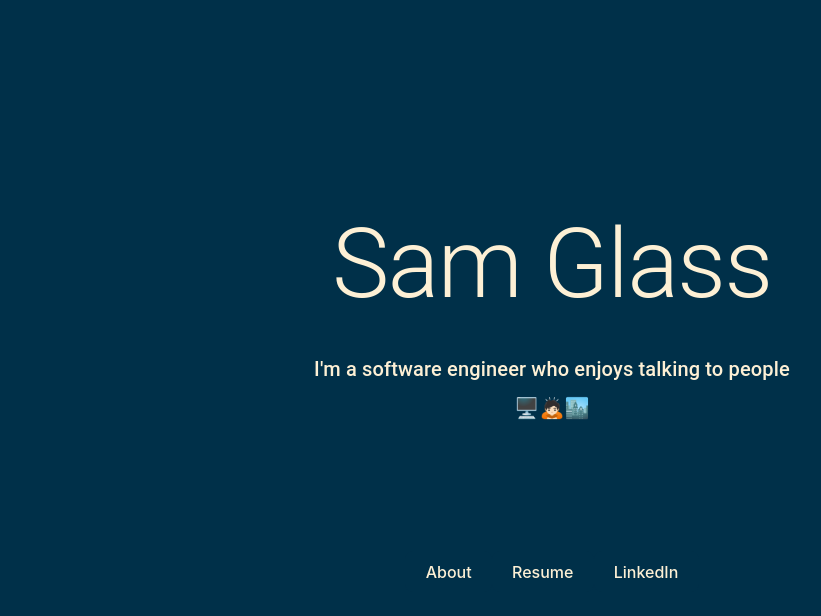
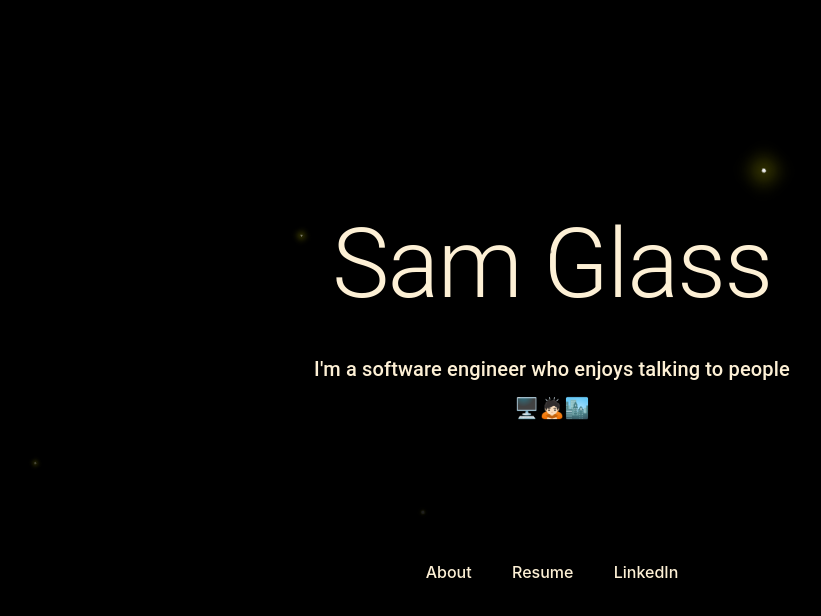
Before and after one commit to gazebosx3/samdotcom, a React (Vite) app: page / in a window 1280 px wide. Shown: the top 616 px of the page, without its empty margins (88-909 px from the left). Built offline with nearby package versions, Linux system fonts and the light colour scheme.

Commit message:
fireflies working

```diff
--- a/package.json
+++ b/package.json
@@ -34,6 +34,7 @@
     "eslint": "^8.57.0",
     "eslint-plugin-react-hooks": "^4.6.0",
     "eslint-plugin-react-refresh": "^0.4.6",
+    "sass": "^1.77.2",
     "typescript": "^5.2.2",
     "vite": "^5.2.0"
   }
--- a/src/App.css
+++ /dev/null
@@ -1,194 +0,0 @@
-*{
-  margin: 0;
-  padding: 0;
-  background: #003049;
-  color: #fdf0d5;
-}
-section{
-  position: relative;
-  width: 100%;
-  height: 100vh;
-  background: #003049;
-  /* overflow: hidden; */
-}
-section .air{
-  position: absolute;
-  bottom: 0;
-  left: 0;
-  width: 100%;
-  height: 100px;
-  background: url(https://1.bp.blogspot.com/-xQUc-TovqDk/XdxogmMqIRI/AAAAAAAACvI/AizpnE509UMGBcTiLJ58BC6iViPYGYQfQCLcBGAsYHQ/s1600/wave.png);
-  background-size: 1000px 100px
-}
-section .air.air1{
-  animation: wave 30s linear infinite;
-  z-index: 1000;
-  opacity: 1;
-  animation-delay: 0s;
-  bottom: 0;
-}
-section .air.air2{
-  animation: wave2 15s linear infinite;
-  z-index: 999;
-  opacity: 0.5;
-  animation-delay: -5s;
-  bottom: 10px;
-}
-section .air.air3{
-  animation: wave 30s linear infinite;
-  z-index: 998;
-  opacity: 0.2;
-  animation-delay: -2s;
-  bottom: 15px;
-}
-section .air.air4{
-  animation: wave2 5s linear infinite;
-  z-index: 997;
-  opacity: 0.7;
-  animation-delay: -5s;
-  bottom: 20px;
-}
-@keyframes wave{
-  0%{
-    background-position-x: 0px;
-  }
-  100%{
-    background-position-x: 1000px;
-  }
-}
-@keyframes wave2{
-  0%{
-    background-position-x: 0px;
-  }
-  100%{
-    background-position-x: -1000px;
-  }
-}
-
-.white-font {
-  color: #fdf0d5 !important;
-  background-color: #003049;
-}
-
-
-/* BACKGROUND */
-/* @import url("https://fonts.googleapis.com/css?family=Source+Code+Pro:200");
-
-
-
-
-body {
-  background-image: url("https://static.pexels.com/photos/414171/pexels-photo-414171.jpeg");
-  background-size: cover;
-  -webkit-animation: slidein 50s;
-  animation: slidein 50s;
-
-  -webkit-animation-fill-mode: forwards;
-  animation-fill-mode: forwards;
-
-  -webkit-animation-iteration-count: infinite;
-  animation-iteration-count: infinite;
-
-  -webkit-animation-direction: alternate;
-  animation-direction: alternate;
-/* } */
-
-@-webkit-keyframes slidein {
-  from {
-    background-position: top;
-    background-size: 3000px;
-  }
-  to {
-    background-position: -100px 0px;
-    background-size: 2750px;
-  }
-}
-
-@keyframes slidein {
-  from {
-    background-position: top;
-    background-size: 3000px;
-  }
-  to {
-    background-position: -100px 0px;
-    background-size: 2750px;
-  }
-}
-
-.center {
-  display: flex;
-  align-items: center;
-  justify-content: center;
-  position: absolute;
-  margin: auto;
-  top: 0;
-  right: 0;
-  bottom: 0;
-  left: 0;
-  background: rgba(75, 75, 250, 0.3);
-  border-radius: 3px;
-}
-.center h1 {
-  text-align: center;
-  color: white;
-  font-family: "Source Code Pro", monospace;
-  text-transform: uppercase;
-}
-
-#root {
-  max-width: 1280px;
-  margin: 0 auto;
-  padding: 2rem;
-  text-align: center;
-}
-
-
-
-
-
-
-
-/* ORIGINAL */
-/*
-@media screen and (min-width:500px) {
-  home-style {
-    display: 'flex';
-    justify-content: space-between;
-  }
-}
-
-.logo {
-  height: 6em;
-  padding: 1.5em;
-  will-change: filter;
-  transition: filter 300ms;
-}
-.logo:hover {
-  filter: drop-shadow(0 0 2em #646cffaa);
-}
-.logo.react:hover {
-  filter: drop-shadow(0 0 2em #61dafbaa);
-}
-
-@keyframes logo-spin {
-  from {
-    transform: rotate(0deg);
-  }
-  to {
-    transform: rotate(360deg);
-  }
-}
-
-@media (prefers-reduced-motion: no-preference) {
-  a:nth-of-type(2) .logo {
-    animation: logo-spin infinite 20s linear;
-  }
-}
-
-.card {
-  padding: 2em;
-}
-
-.read-the-docs {
-  color: #888;
-} */
--- /dev/null
+++ b/src/App.scss
@@ -0,0 +1,177 @@
+@use 'sass:math';
+
+
+*{
+  margin: 0;
+  padding: 0;
+  background: black;
+  color: #fdf0d5;
+}
+
+
+
+.white-font {
+  color: #fdf0d5 !important;
+  background-color: black;
+}
+
+// Quantity should be the same in PUG
+$quantity: 15;
+
+.firefly {
+  position: fixed;
+  left: 50%;
+  top: 50%;
+  width: 0.4vw;
+  height: 0.4vw;
+  margin: -0.2vw 0 0 9.8vw;
+  animation: drift 200s alternate infinite;
+  pointer-events: none;
+
+  &::before,
+  &::after {
+    content: '';
+    position: absolute;
+    width: 100%;
+    height: 100%;
+    border-radius: 50%;
+    transform-origin: -10vw;
+  }
+
+  &::before {
+    background: black;
+    opacity: 0.4;
+    animation: drift  ease alternate infinite;
+  }
+
+  &::after {
+    background: white;
+    opacity: 0;
+    box-shadow: 0 0 0vw 0vw yellow;
+    animation: drift  ease alternate infinite, flash  ease infinite;
+  }
+}
+
+// Randomize Fireflies Motion
+@for $i from 1 through $quantity {
+  $steps: random(12) + 16;
+  $rotationSpeed: random(10) + 8s;
+
+  .firefly:nth-child(#{$i}) {
+    animation-name: move#{$i};
+
+    &::before {
+      animation-duration: $rotationSpeed;
+    }
+
+    &::after {
+      animation-duration: $rotationSpeed, random(6000) + 5000ms;
+      animation-delay: 0ms, random(8000) + 500ms;
+    }
+  }
+
+  @keyframes move#{$i} {
+    @for $step from 0 through $steps {
+      #{percentage($step * math.div(100, $steps) )} {
+        transform: translateX(random(100) - 50vw) translateY(random(100) - 50vh) scale(math.div(random(75), 100) + 0.25);
+      }
+    }
+  }
+}
+
+@keyframes drift {
+  0% {
+    transform: rotate(0deg);
+  }
+  100% {
+    transform: rotate(360deg);
+  }
+}
+
+@keyframes flash {
+  0%, 30%, 100% {
+    opacity: 0;
+    box-shadow: 0 0 0vw 0vw yellow;
+  }
+  5% {
+    opacity: 1;
+    box-shadow: 0 0 2vw 0.4vw yellow;
+  }
+}
+
+
+
+
+
+
+
+
+
+
+
+
+
+
+
+
+
+
+
+
+
+
+
+
+
+
+
+
+
+@-webkit-keyframes slidein {
+  from {
+    background-position: top;
+    background-size: 3000px;
+  }
+  to {
+    background-position: -100px 0px;
+    background-size: 2750px;
+  }
+}
+
+@keyframes slidein {
+  from {
+    background-position: top;
+    background-size: 3000px;
+  }
+  to {
+    background-position: -100px 0px;
+    background-size: 2750px;
+  }
+}
+
+.center {
+  display: flex;
+  align-items: center;
+  justify-content: center;
+  position: absolute;
+  margin: auto;
+  top: 0;
+  right: 0;
+  bottom: 0;
+  left: 0;
+  background: rgba(75, 75, 250, 0.3);
+  border-radius: 3px;
+}
+.center h1 {
+  text-align: center;
+  color: white;
+  font-family: "Source Code Pro", monospace;
+  text-transform: uppercase;
+}
+
+#root {
+  max-width: 1280px;
+  margin: 0 auto;
+  padding: 2rem;
+  text-align: center;
+}
--- a/src/App.tsx
+++ b/src/App.tsx
@@ -1,4 +1,4 @@
-import "./App.css";
+import "./App.scss";
 import { Outlet, useLocation } from "react-router-dom";
 import Home from "./Home";
 import useMediaQuery from "@mui/material/useMediaQuery";
@@ -21,6 +21,27 @@ function App() {
         <div style={matches ? { maxWidth: "50%" } : {}}>
           <Outlet />
         </div>
+        {isHome && (
+          <div>
+            <div className="firefly"></div>
+            <div className="firefly"></div>
+            <div className="firefly"></div>
+            <div className="firefly"></div>
+            <div className="firefly"></div>
+            <div className="firefly"></div>
+            <div className="firefly"></div>
+            <div className="firefly"></div>
+            <div className="firefly"></div>
+            <div className="firefly"></div>
+            <div className="firefly"></div>
+            <div className="firefly"></div>
+            <div className="firefly"></div>
+            <div className="firefly"></div>
+            <div className="firefly"></div>
+            <div className="firefly"></div>
+            <div className="firefly"></div>
+          </div>
+        )}
       </div>
     </>
   );
--- a/src/Home.tsx
+++ b/src/Home.tsx
@@ -2,7 +2,7 @@ import Box from "@mui/material/Box";
 import Typography from "@mui/material/Typography";
 import { Button, useMediaQuery } from "@mui/material";
 import { Link } from "react-router-dom";
-import "./App.css";
+import "./App.scss";
 
 type HomeProps = { isHome: boolean };
 
@@ -54,13 +54,25 @@ export default function Home({ isHome }: HomeProps) {
         </div>
       </Box>
       {!isHome && matches && (
-        <section>
-          {"ok "}
-          <div className="air air1"></div>
-          <div className="air air2"></div>
-          <div className="air air3"></div>
-          <div className="air air4"></div>
-        </section>
+        <div>
+          <div className="firefly"></div>
+          <div className="firefly"></div>
+          <div className="firefly"></div>
+          <div className="firefly"></div>
+          <div className="firefly"></div>
+          <div className="firefly"></div>
+          <div className="firefly"></div>
+          <div className="firefly"></div>
+          <div className="firefly"></div>
+          <div className="firefly"></div>
+          <div className="firefly"></div>
+          <div className="firefly"></div>
+          <div className="firefly"></div>
+          <div className="firefly"></div>
+          <div className="firefly"></div>
+          <div className="firefly"></div>
+          <div className="firefly"></div>
+        </div>
       )}
     </div>
   );
```
Also changed, not shown: 1 other file (tests, documents, lock files or other folders).
